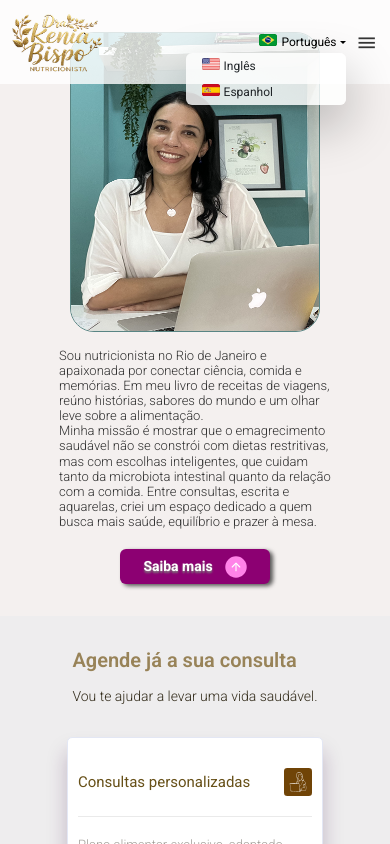
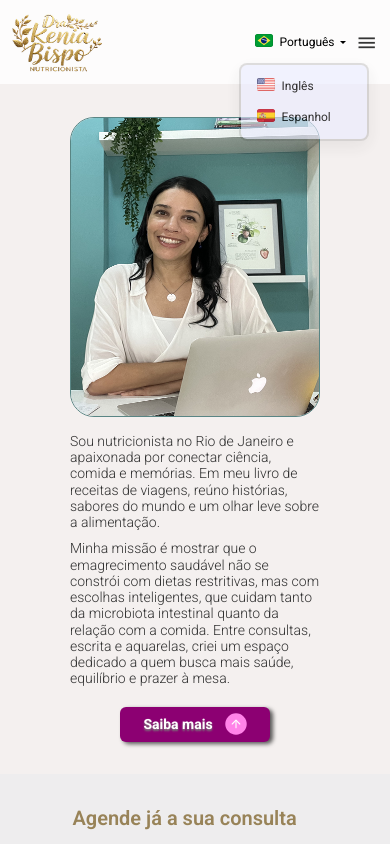
Before and after one commit to IuryDevJava/project_site_kenia, a React (Vite) app: page / in a window 390 px wide. Both pictures are taken after a click on the button "Português". Shown: the top 844 px of the page. Built offline with nearby package versions, Linux system fonts and the light colour scheme.

Commit message:
project: Adding the map for location

```diff
--- a/src/App.jsx
+++ b/src/App.jsx
@@ -5,6 +5,8 @@ import Service from './components/Services-appointments/Service';
 import EspacoSection from './components/Services-appointments/EspacoSection';
 import Products from './components/Products/Products';
 import Faq from './components/AskedQuestions/Faq';
+import Location from './components/Location/Location';
+
 
 
 function App() {
@@ -16,6 +18,7 @@ function App() {
       <EspacoSection />
       <Products />
       <Faq />
+      <Location />
     </div>
   );
 }
--- a/src/components/About/About.css
+++ b/src/components/About/About.css
@@ -1,5 +1,5 @@
 .about_section {
-  padding: 190px 0 70px;
+  padding: 197px 0 70px;
   overflow: hidden;
   background-color: var(--about-section-background);
 }
@@ -84,10 +84,11 @@ p {
 
 @media (min-width: 768px) and (max-width: 991px) {
   .about_section {
-    padding: 50px 0;
+    padding: 155px 0 50px;
   }
-  p {
-    font-size: 16px;
+  .p-1-text,
+  .p-2-text {
+    font-size: 16px !important;
     width: 85%;
   }
 
@@ -114,13 +115,20 @@ p {
 
 @media (max-width: 767px) {
   .about_section {
-    padding: 32px !important;
+    padding: 117px 0 32px !important;
   }
 
-  p {
-    font-size: 16px;
-    width: 90%;
-    text-align: center;
+  .p-1-text,
+  .p-2-text {
+    font-size: 14px !important;
+    /* width: 90%; */
+    width: 250px !important;
+    text-align: left;
+
+  }
+
+  .p-2-text{
+    margin-top: 10px !important;
   }
 
   .p-1-text,
--- /dev/null
+++ b/src/components/Location/Location.css
@@ -0,0 +1,69 @@
+.section_maps {
+  padding: 70px 0;
+}
+
+iframe {
+  border-radius: 12px !important;
+}
+
+.h3_title_maps {
+  margin-bottom: 24px;
+  font-size: 30px;
+  color: #656565;
+  text-shadow: 1px 1px 0px #d1d1d1, -1px -1px 0px #d1d1d1, 1px -1px 0px #d1d1d1,
+    -1px 1px 0px #d1d1d1;
+}
+
+.icon_location {
+  margin-right: 18px;
+}
+
+.text_p_maps {
+  margin-bottom: 50px;
+  color: #8b8985;
+  font-size: 18px;
+}
+
+.icon_location {
+  color: #7e5124;
+}
+
+@media (min-width: 768px) and (max-width: 991px) {
+  .section_maps {
+    padding: 50px 0;
+  }
+
+  .h3_title_maps {
+    margin-bottom: 18px;
+    font-size: 25px;
+  }
+
+  .text_p_maps {
+    margin-bottom: 32px;
+    font-size: 16px;
+  }
+
+  .icon_location {
+    margin-right: 12px;
+  }
+}
+
+@media (max-width: 767px) {
+  .section_maps {
+    padding: 32px 0;
+  }
+
+  .h3_title_maps {
+    margin-bottom: 8px;
+    font-size: 20px;
+  }
+
+  .text_p_maps {
+    margin-bottom: 24px;
+    font-size: 14px;
+  }
+
+  .icon_location {
+    margin-right: 8px;
+  }
+}
--- /dev/null
+++ b/src/components/Location/Location.jsx
@@ -0,0 +1,41 @@
+import React from "react";
+import "./Location.css";
+
+const Location = () => {
+  return (
+    <section className="section_maps">
+      <div className="container">
+        <div className="row">
+          <div className="col-12">
+            <h3 className="h3_title_maps">
+              <span className="material-symbols-outlined icon_location">location_on</span>
+              Localização
+            </h3>
+            <p className="text_p_maps">
+              Um espaço que une conforto, privacidade e elegância, pensado para
+              acolher você com toda a exclusividade que merece.
+            </p>
+          </div>
+        </div>
+
+        <div className="row row_maps_wrapper">
+          <div className="col-12">
+            <div className="map-wrapper">
+              <iframe
+                src="https://www.google.com/maps/embed?pb=!1m18!1m12!1m3!1d3674.494680930346!2d-43.18182121426808!3d-22.932002025702367!2m3!1f0!2f0!3f0!3m2!1i1024!2i768!4f13.1!3m3!1m2!1s0x997f871c37f323%3A0x3e1ce8664f203ee2!2sR.%20Alm.%20Tamandar%C3%A9%2C%2066%20-%20Flamengo%2C%20Rio%20de%20Janeiro%20-%20RJ%2C%2022210-060!5e0!3m2!1spt-BR!2sbr!4v1760395606161!5m2!1spt-BR!2sbr"
+                width="100%"
+                height="550"
+                // style={{ border: 0 }}
+                allowFullScreen=""
+                loading="lazy"
+                referrerPolicy="no-referrer-when-downgrade"
+              ></iframe>
+            </div>
+          </div>
+        </div>
+      </div>
+    </section>
+  );
+};
+
+export default Location;
--- a/src/components/Menu/Menu.css
+++ b/src/components/Menu/Menu.css
@@ -18,17 +18,109 @@
   color: #000 !important;
 }
 
-div.language-switcher-menu {
-  background: rgba(255, 255, 255, 0.815) !important;
+/* div.language-switcher-menu {
+  background: none !important;
   border: none !important;
-  box-shadow: 2px 20px 50px rgba(0, 0, 0, 0.26) !important;
+  outline: none;
+  box-shadow: none !important;
   z-index: 1000 !important;
 }
 
 .language-switcher-menu .item-language-menu:hover {
   background: none !important;
-  border: none !important;
   box-shadow: none !important;
+}
+
+div.dropdown-menu {
+  margin-right: 20px ;
+  width: 40px;
+  background-color: red !important;
+}
+
+a.item-language-menu {
+  padding: 0;
+  margin: 0 4px 0;
+  margin-right: 0;
+  width: 5px;
+  margin-top: 8px;
+} */
+/* ===== Dropdown principal ===== */
+.language-switcher .dropdown-menu,
+.language-switcher-menu {
+  min-width: auto !important;
+  width: 140px !important;
+  white-space: nowrap;
+  padding: 6px 8px !important;
+  background-color: rgba(234, 236, 255, 0.753) !important;
+  opacity: 0.8;
+  border: 2px solid rgba(0, 0, 0, 0.158) !important;
+  box-shadow: 0 6px 18px rgba(0, 0, 0, 0.08) !important;
+  border-radius: 8px !important;
+  z-index: 9999 !important;
+  margin: 30px 0 !important;
+
+  /* 🔹 Mantém o menu fixo e centralizado sob o botão */
+  left: 50% !important;
+  transform: translateX(-50%) !important;
+  position: absolute !important;
+}
+
+/* ===== Botão que abre o menu ===== */
+.language-switcher .dropdown-toggle {
+  display: flex;
+  align-items: center;
+  justify-content: center;
+  gap: 2px;
+  padding: 6px 10px;
+  background: transparent;
+  border: none;
+  cursor: pointer;
+  white-space: nowrap;
+  transition: background 0.2s ease;
+}
+
+.language-switcher .dropdown-toggle:hover {
+  background: rgba(0, 0, 0, 0.05);
+  border-radius: 6px;
+}
+
+/* ===== Itens do menu ===== */
+.language-switcher .dropdown-item,
+.language-switcher-menu .item-language-menu {
+  display: flex;
+  align-items: center;
+  justify-content: flex-start;
+  gap: 3px;
+  padding: 6px 8px !important;
+  margin: 0 !important;
+  color: #000000 !important;
+  background: transparent !important;
+  border-radius: 6px;
+  font-size: 16px;
+  width: 100%;
+  z-index: 9999;
+}
+
+.language-switcher .dropdown-item:hover,
+.language-switcher-menu .item-language-menu:hover {
+  background: rgba(0, 12, 184, 0.123) !important;
+}
+
+/* ===== Bandeira ===== */
+.language-switcher .language-switcher-flag {
+  width: 18px !important;
+  height: 15px !important;
+  display: inline-block;
+}
+
+/* ===== Texto do idioma ===== */
+.language-switcher .language-switcher-text {
+  display: inline-block;
+  overflow: hidden;
+  text-overflow: ellipsis;
+  white-space: nowrap;
+  flex: 1;
+  text-align: left;
 }
 
 .language-switcher-toggle {
@@ -217,4 +309,9 @@ div.language-switcher-menu {
   .mobile-nav-item a::after {
     background: #67511800;
   }
+
+  .language-switcher .dropdown-menu,
+.language-switcher-menu {
+  width: 130px !important;
 }
+}
--- a/src/components/Menu/Menu.jsx
+++ b/src/components/Menu/Menu.jsx
@@ -72,14 +72,14 @@ const Menu = () => {
                   </span>
                 </Dropdown.Toggle>
 
-                <Dropdown.Menu className="language-switcher-menu p-0 m-0">
+                <Dropdown.Menu className="language-switcher-menu">
                   {availableLanguages
                     .filter((lang) => lang.id !== currentLanguage.id)
                     .map((lang) => (
                       <Dropdown.Item
                         key={lang.id}
                         onClick={() => setCurrentLanguage(lang)}
-                        className="d-flex align-items-center item-language-menu"
+                        className="item-language-menu"
                       >
                         <img
                           className="mb-1 language-switcher-flag"
--- a/src/components/Services-appointments/EspacoSection.css
+++ b/src/components/Services-appointments/EspacoSection.css
@@ -137,6 +137,10 @@
     padding: 0 0 50px 0;
   }
 
+  .swiper-buttons-wrapper {
+    display: none !important;
+  }
+
   .espaco-texto h2 {
     font-size: 25px;
     color: #656565;
@@ -166,6 +170,11 @@
   .espaco-section {
     padding: 0 0 32px 0;
   }
+
+  .swiper-buttons-wrapper {
+    display: none !important;
+  }
+
   .espaco-texto {
     text-align: center;
   }
--- a/src/components/Services-appointments/Service.css
+++ b/src/components/Services-appointments/Service.css
@@ -170,7 +170,7 @@ img.Image_button_icon {
 
 @media (max-width: 767px) {
   .service_section {
-    padding: 32px 0 60px;
+    padding: 32px 0 60px !important;
   }
 
   .service_header {
```
